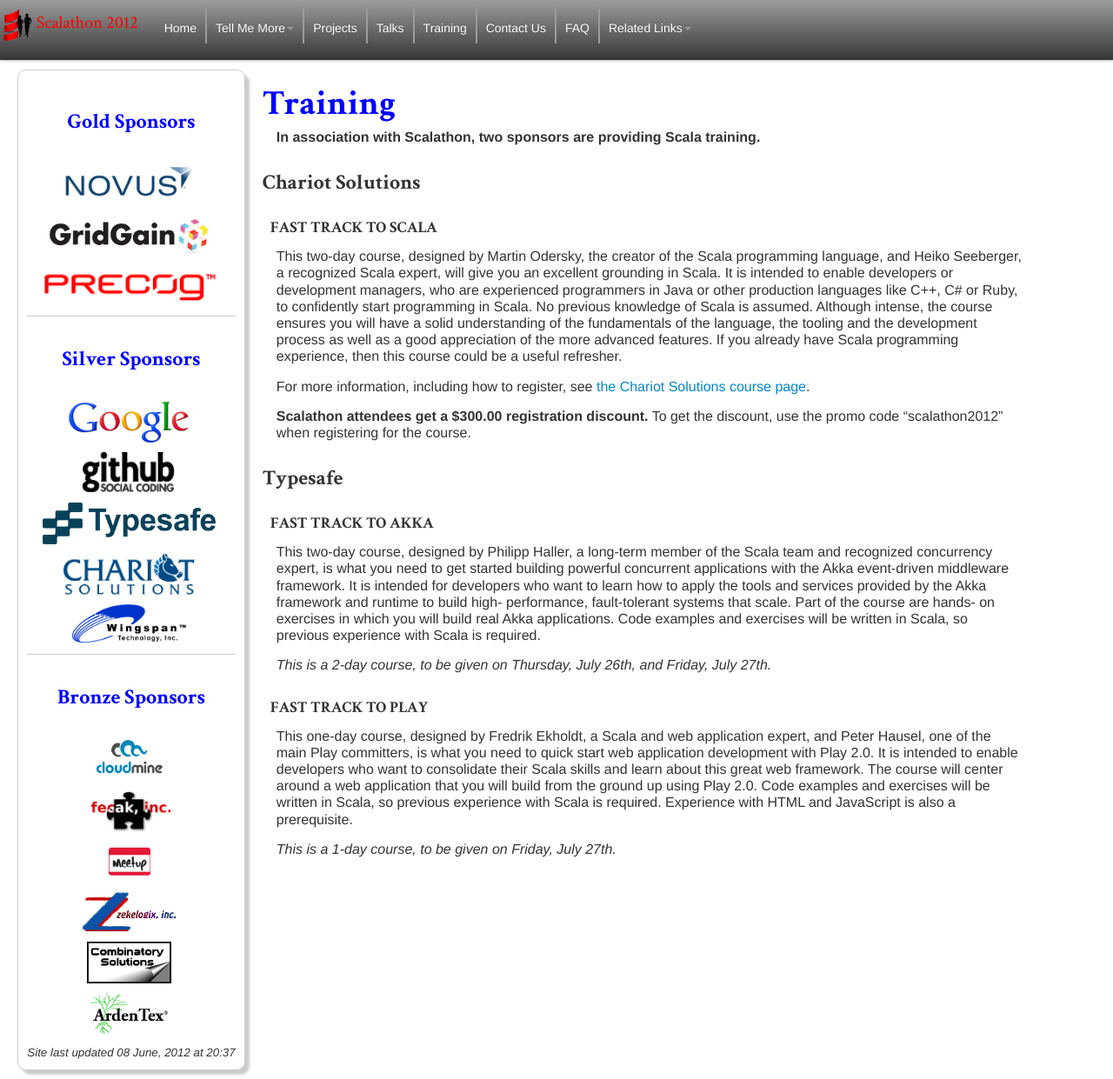
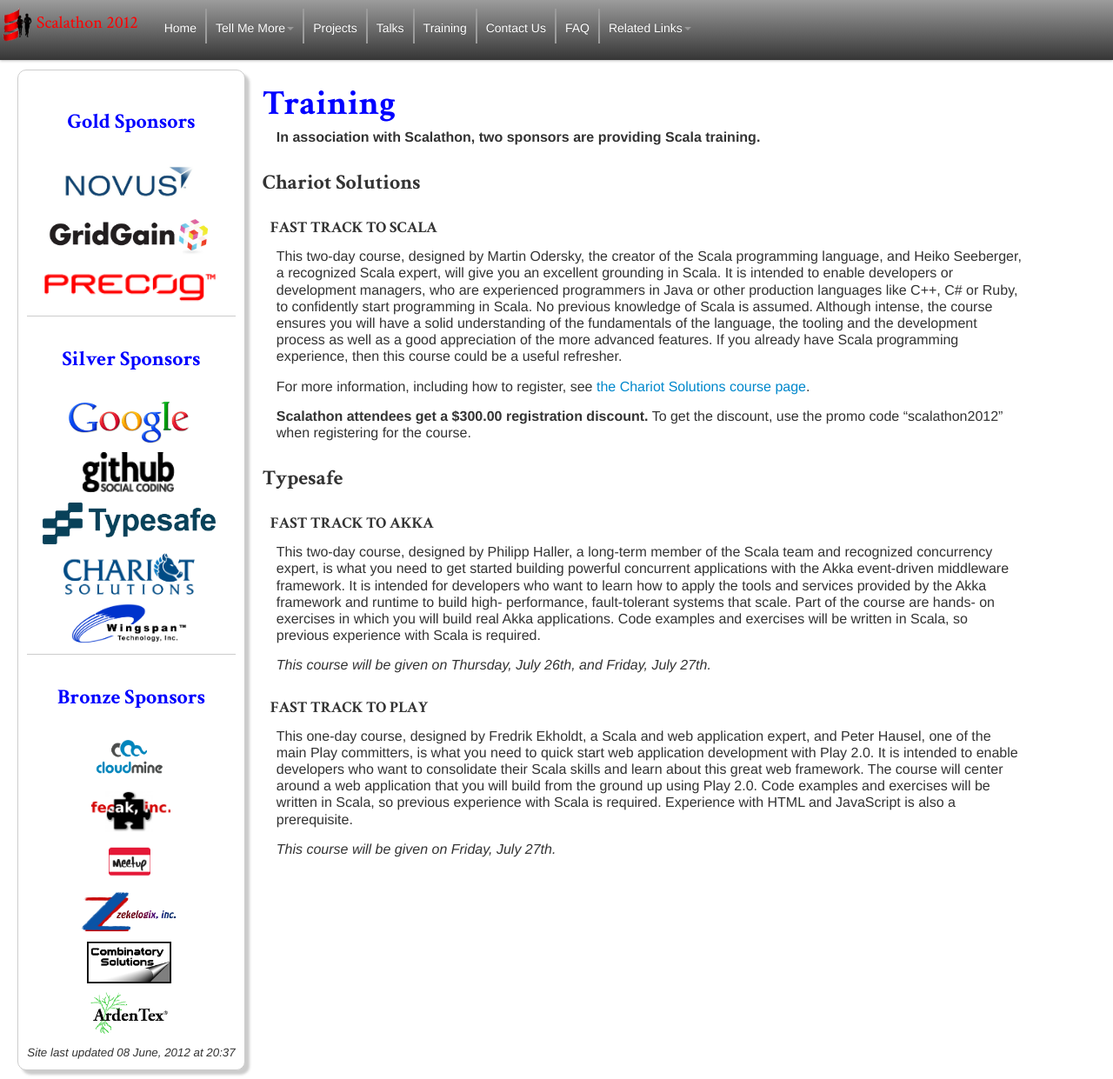
Before and after one commit to scala-phase/scalathon, a Jekyll site: the page built from 2012/training.md, in a window 1280 px wide and 1241 px high. Shown: the whole window at 87% size. Built offline with Jekyll 4.4.1, drawn with Linux system fonts in a browser that asks for light colours; nearby versions of some CDN libraries.

Commit message:
Wording change on dates of Typesafe training

```diff
--- a/2012/training.md
+++ b/2012/training.md
@@ -42,8 +42,7 @@
 exercises will be written in Scala, so previous experience with Scala is
 required.
 
-_This is a 2-day course, to be given on Thursday, July 26th, and Friday, July
-27th._
+_This course will be given on Thursday, July 26th, and Friday, July 27th._
 
 ### FAST TRACK TO PLAY
 
@@ -56,4 +55,4 @@
 will be written in Scala, so previous experience with Scala is required.
 Experience with HTML and JavaScript is also a prerequisite.
 
-_This is a 1-day course, to be given on Friday, July 27th._
+_This course will be given on Friday, July 27th._
```
